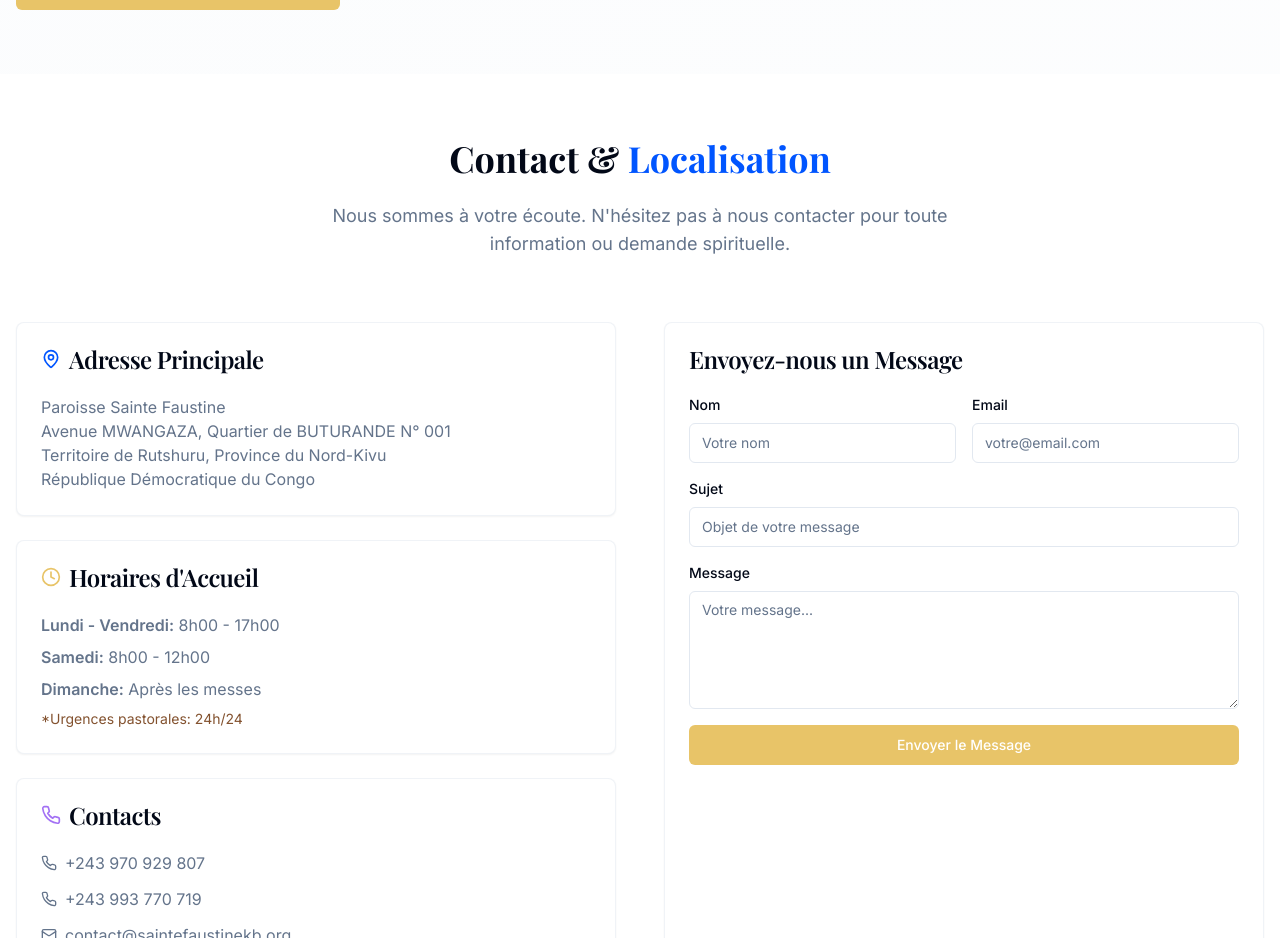
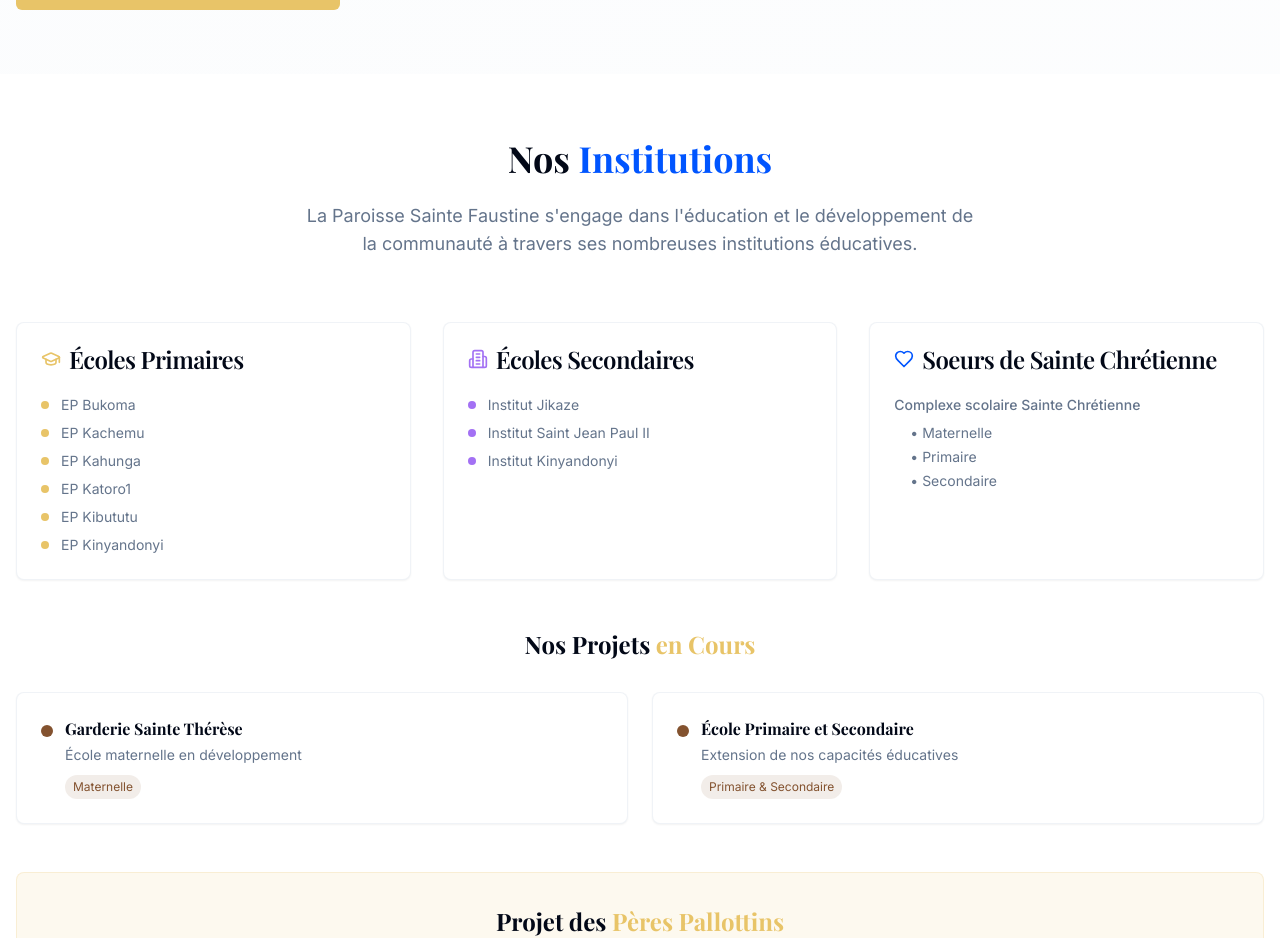
Before and after one commit to oredytech/paroisse-sainte-faustine-kb, a React (Vite) app: page / in a window 1280 px wide. Shown: the part 1862-2800 px from the top of the page. Built offline with nearby package versions, Linux system fonts and the light colour scheme; no server answers.

Commit message:
Add institutional information

```diff
--- /dev/null
+++ b/src/components/InstitutionsSection.tsx
@@ -0,0 +1,163 @@
+import { GraduationCap, Building2, Heart, MapPin } from 'lucide-react';
+import { Card, CardContent, CardHeader, CardTitle } from '@/components/ui/card';
+
+const InstitutionsSection = () => {
+  const ecolesPrivmaires = [
+    "EP Bukoma",
+    "EP Kachemu",
+    "EP Kahunga",
+    "EP Katoro1",
+    "EP Kibututu",
+    "EP Kinyandonyi"
+  ];
+
+  const ecolesSecondaires = [
+    "Institut Jikaze",
+    "Institut Saint Jean Paul II",
+    "Institut Kinyandonyi"
+  ];
+
+  const projetsEnCours = [
+    {
+      title: "Garderie Sainte Thérèse",
+      description: "École maternelle en développement",
+      type: "Maternelle"
+    },
+    {
+      title: "École Primaire et Secondaire",
+      description: "Extension de nos capacités éducatives",
+      type: "Primaire & Secondaire"
+    }
+  ];
+
+  return (
+    <section id="institutions" className="py-16 bg-background">
+      <div className="container mx-auto px-4">
+        <div className="text-center mb-16">
+          <h2 className="text-3xl md:text-4xl font-bold mb-6 text-foreground">
+            Nos <span className="text-marian">Institutions</span>
+          </h2>
+          <p className="text-lg text-muted-foreground max-w-2xl mx-auto">
+            La Paroisse Sainte Faustine s'engage dans l'éducation et le développement
+            de la communauté à travers ses nombreuses institutions éducatives.
+          </p>
+        </div>
+
+        <div className="grid lg:grid-cols-3 gap-8 mb-12">
+          {/* Écoles Primaires */}
+          <Card className="border-border/50">
+            <CardHeader>
+              <CardTitle className="flex items-center text-foreground">
+                <GraduationCap className="w-5 h-5 mr-2 text-sacred" />
+                Écoles Primaires
+              </CardTitle>
+            </CardHeader>
+            <CardContent>
+              <ul className="space-y-2">
+                {ecolesPrivmaires.map((ecole, index) => (
+                  <li key={index} className="text-muted-foreground text-sm flex items-center">
+                    <div className="w-2 h-2 bg-sacred rounded-full mr-3 flex-shrink-0"></div>
+                    {ecole}
+                  </li>
+                ))}
+              </ul>
+            </CardContent>
+          </Card>
+
+          {/* Écoles Secondaires */}
+          <Card className="border-border/50">
+            <CardHeader>
+              <CardTitle className="flex items-center text-foreground">
+                <Building2 className="w-5 h-5 mr-2 text-divine" />
+                Écoles Secondaires
+              </CardTitle>
+            </CardHeader>
+            <CardContent>
+              <ul className="space-y-2">
+                {ecolesSecondaires.map((ecole, index) => (
+                  <li key={index} className="text-muted-foreground text-sm flex items-center">
+                    <div className="w-2 h-2 bg-divine rounded-full mr-3 flex-shrink-0"></div>
+                    {ecole}
+                  </li>
+                ))}
+              </ul>
+            </CardContent>
+          </Card>
+
+          {/* Soeurs de Sainte Chrétienne */}
+          <Card className="border-border/50">
+            <CardHeader>
+              <CardTitle className="flex items-center text-foreground">
+                <Heart className="w-5 h-5 mr-2 text-marian" />
+                Soeurs de Sainte Chrétienne
+              </CardTitle>
+            </CardHeader>
+            <CardContent>
+              <div className="text-muted-foreground text-sm">
+                <p className="font-medium mb-2">Complexe scolaire Sainte Chrétienne</p>
+                <ul className="space-y-1 ml-4">
+                  <li>• Maternelle</li>
+                  <li>• Primaire</li>
+                  <li>• Secondaire</li>
+                </ul>
+              </div>
+            </CardContent>
+          </Card>
+        </div>
+
+        {/* Projets en cours */}
+        <div className="mb-12">
+          <h3 className="text-2xl font-bold text-center mb-8 text-foreground">
+            Nos Projets <span className="text-sacred">en Cours</span>
+          </h3>
+          <div className="grid md:grid-cols-2 gap-6">
+            {projetsEnCours.map((projet, index) => (
+              <Card key={index} className="border-border/50 hover:shadow-lg transition-shadow">
+                <CardContent className="p-6">
+                  <div className="flex items-start">
+                    <div className="w-3 h-3 bg-earth rounded-full mr-3 mt-2 flex-shrink-0"></div>
+                    <div>
+                      <h4 className="font-bold text-foreground mb-1">{projet.title}</h4>
+                      <p className="text-muted-foreground text-sm mb-2">{projet.description}</p>
+                      <span className="inline-block px-2 py-1 bg-earth/10 text-earth text-xs rounded-full">
+                        {projet.type}
+                      </span>
+                    </div>
+                  </div>
+                </CardContent>
+              </Card>
+            ))}
+          </div>
+        </div>
+
+        {/* Projet des Pères Pallottins */}
+        <div className="bg-sacred/10 rounded-lg p-8 border border-sacred/20">
+          <div className="text-center">
+            <h3 className="text-2xl font-bold mb-4 text-foreground">
+              Projet des <span className="text-sacred">Pères Pallottins</span>
+            </h3>
+            <Card className="max-w-2xl mx-auto border-sacred/30">
+              <CardContent className="p-6">
+                <div className="flex items-center justify-center mb-4">
+                  <MapPin className="w-6 h-6 text-sacred mr-2" />
+                  <h4 className="font-bold text-foreground text-lg">
+                    Sanctuaire de la Miséricorde Divine
+                  </h4>
+                </div>
+                <p className="text-muted-foreground mb-2">
+                  Un lieu de pèlerinage et de recueillement dédié à la Miséricorde Divine
+                </p>
+                <div className="flex items-center justify-center text-sm text-sacred">
+                  <MapPin className="w-4 h-4 mr-1" />
+                  Buhunda, Kiwanja
+                </div>
+              </CardContent>
+            </Card>
+          </div>
+        </div>
+      </div>
+    </section>
+  );
+};
+
+export default InstitutionsSection;
--- a/src/pages/Index.tsx
+++ b/src/pages/Index.tsx
@@ -3,6 +3,7 @@ import Header from '@/components/Header';
 import Hero from '@/components/Hero';
 import NewsSection from '@/components/NewsSection';
 import HistoriqueSection from '@/components/HistoriqueSection';
+import InstitutionsSection from '@/components/InstitutionsSection';
 import ContactSection from '@/components/ContactSection';
 import Footer from '@/components/Footer';
 
@@ -13,6 +14,7 @@ const Index = () => {
       <Hero />
       <NewsSection />
       <HistoriqueSection />
+      <InstitutionsSection />
       <ContactSection />
       <Footer />
     </div>
```
